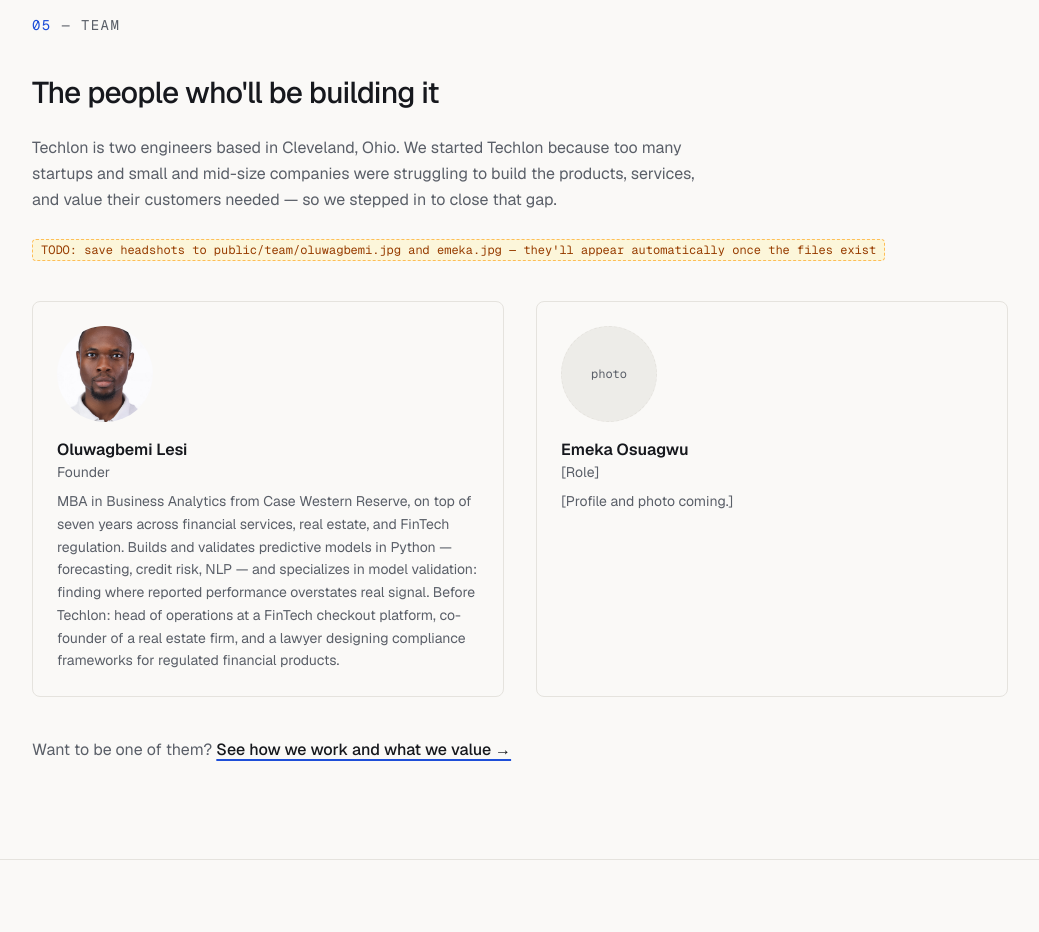
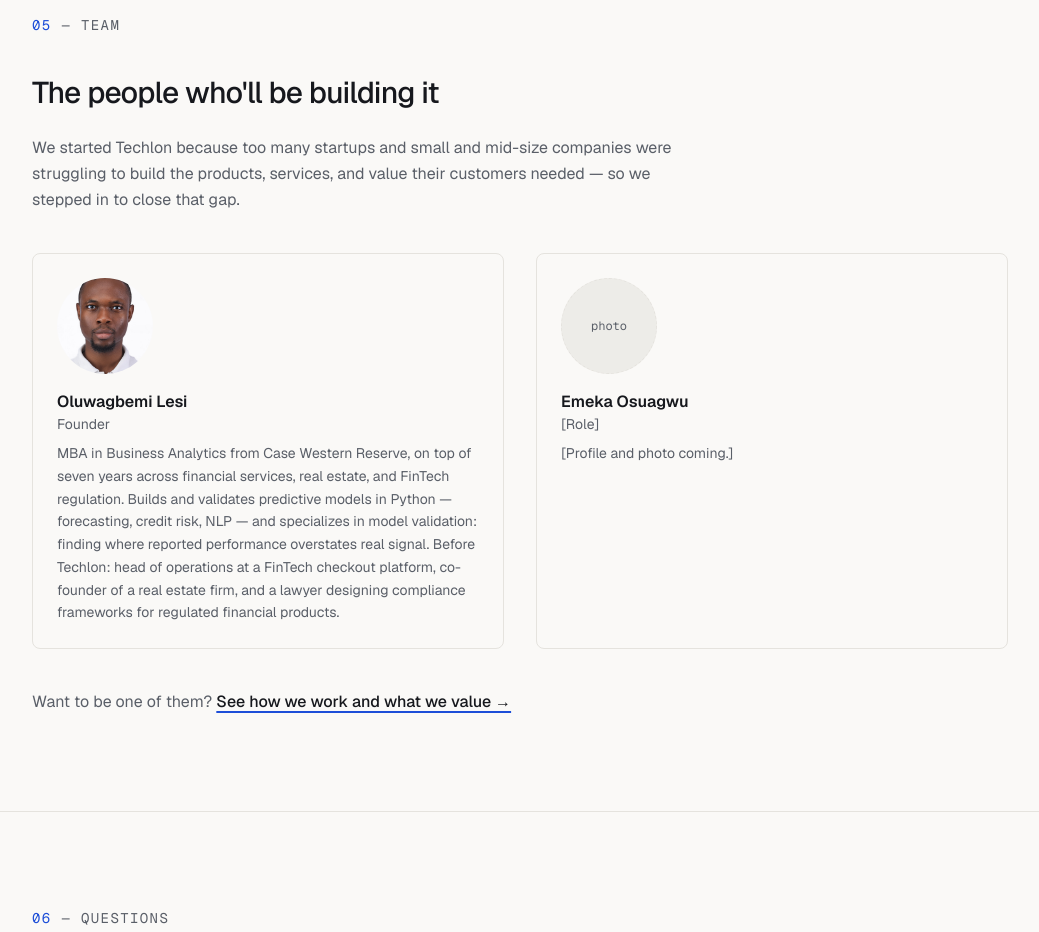
Before and after one commit to Techlon/company_site, a Next.js app: page / in a window 1280 px wide. Shown: the part 4440-5372 px from the top of the page, without its empty margins (120-1159 px from the left). Built offline with nearby package versions, Linux system fonts and the light colour scheme.

Commit message:
Trim team section copy
Drop the headcount/location line and the resolved headshot TODO.

```diff
--- a/app/page.tsx
+++ b/app/page.tsx
@@ -7,7 +7,6 @@
   SectionLabel,
   SiteFooter,
   SiteHeader,
-  Todo,
 } from "./ui";
 import {
   AbTestChart,
@@ -303,18 +302,11 @@
               The people who&apos;ll be building it
             </p>
             <p className="max-w-2xl leading-relaxed text-muted">
-              Techlon is two engineers based in Cleveland, Ohio. We started
-              Techlon because too many startups and small and mid-size
-              companies were struggling to build the products, services, and
-              value their customers needed — so we stepped in to close that
-              gap.
+              We started Techlon because too many startups and small and
+              mid-size companies were struggling to build the products,
+              services, and value their customers needed — so we stepped in
+              to close that gap.
             </p>
-            <div className="mb-4 mt-6">
-              <Todo>
-                save headshots to public/team/oluwagbemi.jpg and emeka.jpg —
-                they&apos;ll appear automatically once the files exist
-              </Todo>
-            </div>
             <div className="mt-10 grid gap-8 sm:grid-cols-2">
               {TEAM.map((member) => (
                 <div
```
